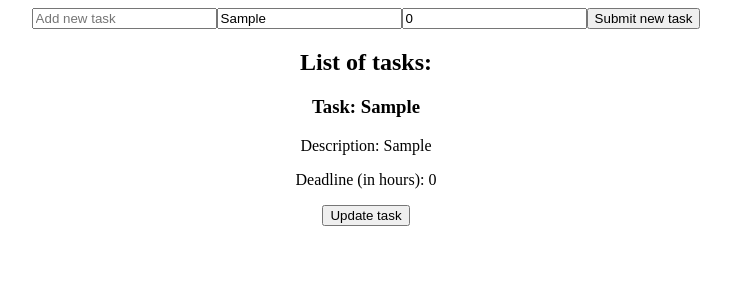
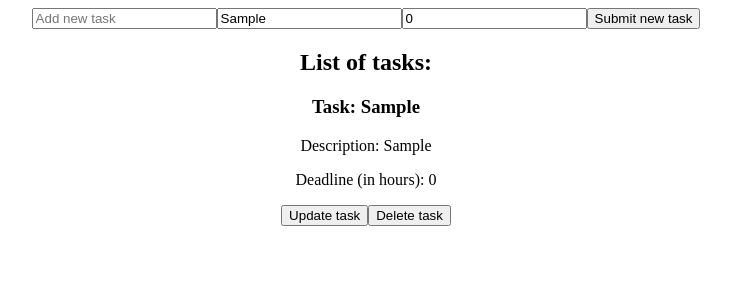
Before and after one commit to manidavilay/react-todolist, a React (Create React App) app: page / in a window 1280 px wide. Both pictures are taken after typing "Sample", "Sample" into the empty fields and a click on the button "Submit new task". Shown: the top 300 px of the page, without its empty margins (274-1005 px from the left). Built offline with nearby package versions, Linux system fonts and the light colour scheme.

Commit message:
add deleting task features

```diff
--- a/src/App.tsx
+++ b/src/App.tsx
@@ -13,6 +13,9 @@ function App() {
   const [updatedDescription, setUpdatedDescription] = useState<string>("");
   const [updatedDeadline, setUpdatedDeadline] = useState<number>(0);
   const [isUpdating, setIsUpdating] = useState<number | null>(null);
+  const [deletingIsConfirmed, setDeletingIsConfirmed] = useState<number | null>(
+    null
+  );
 
   // Initial task and deadline inputs handler
   const handleInput = (e: React.ChangeEvent<HTMLInputElement>): void => {
@@ -97,6 +100,34 @@ function App() {
     });
   };
 
+  // Delete task
+  const deleteTask = (id: number): void => {
+    todoList.map((task) => {
+      if (task.id === id) {
+        setDeletingIsConfirmed(task.id);
+      }
+    });
+  };
+
+  // Confirm deleting task
+  const confirmDeletingTask = (id: number): void => {
+    setTodoList(
+      todoList.filter((task) => {
+        return task.id !== id;
+      })
+    );
+    setDeletingIsConfirmed(null);
+  };
+
+  // Cancel task deleting
+  const cancelDeletingTask = (id: number): void => {
+    todoList.map((task) => {
+      if (task.id === id) {
+        setDeletingIsConfirmed(null);
+      }
+    });
+  };
+
   return (
     <div className="App">
       <AddTask
@@ -119,6 +150,10 @@ function App() {
               updateTask={updateTask}
               confirmUpdatedTask={confirmUpdatedTask}
               cancelUpdatingTask={cancelUpdatingTask}
+              deleteTask={deleteTask}
+              confirmDeletingTask={confirmDeletingTask}
+              deletingIsConfirmed={deletingIsConfirmed}
+              cancelDeletingTask={cancelDeletingTask}
             />
           );
         })}
--- a/src/components/TasksList.tsx
+++ b/src/components/TasksList.tsx
@@ -6,10 +6,14 @@ interface Props {
   updatedDescription: string;
   updatedDeadline: number;
   isUpdating: number | null;
+  deletingIsConfirmed: number | null;
   updateTask(id: number): void;
   handleUpdateInput(id: number, e: React.ChangeEvent<HTMLInputElement>): void;
   confirmUpdatedTask(id: number): void;
   cancelUpdatingTask(id: number): void;
+  deleteTask(id: number): void;
+  confirmDeletingTask(id: number): void;
+  cancelDeletingTask(id: number): void;
 }
 
 const TasksList = ({
@@ -18,10 +22,14 @@ const TasksList = ({
   updatedDescription,
   updatedDeadline,
   isUpdating,
+  deletingIsConfirmed,
   updateTask,
   handleUpdateInput,
   confirmUpdatedTask,
-  cancelUpdatingTask
+  cancelUpdatingTask,
+  deleteTask,
+  confirmDeletingTask,
+  cancelDeletingTask
 }: Props) => {
   return (
     <div>
@@ -61,6 +69,16 @@ const TasksList = ({
         ) : (
             <button onClick={() => updateTask(task.id)}>Update task</button>
         )}
+        {deletingIsConfirmed === task.id ? (
+            <>
+            <button onClick={() => confirmDeletingTask(task.id)}>
+                Are you sure you want to delete the task ?
+            </button>
+            <button onClick={() => cancelDeletingTask(task.id)}>Cancel</button>
+            </>
+        ) : (
+            <button onClick={() => deleteTask(task.id)}>Delete task</button>
+        )}
     </div>
   );
 };
```
Lines whose indentation alone changed are shown as unchanged.
